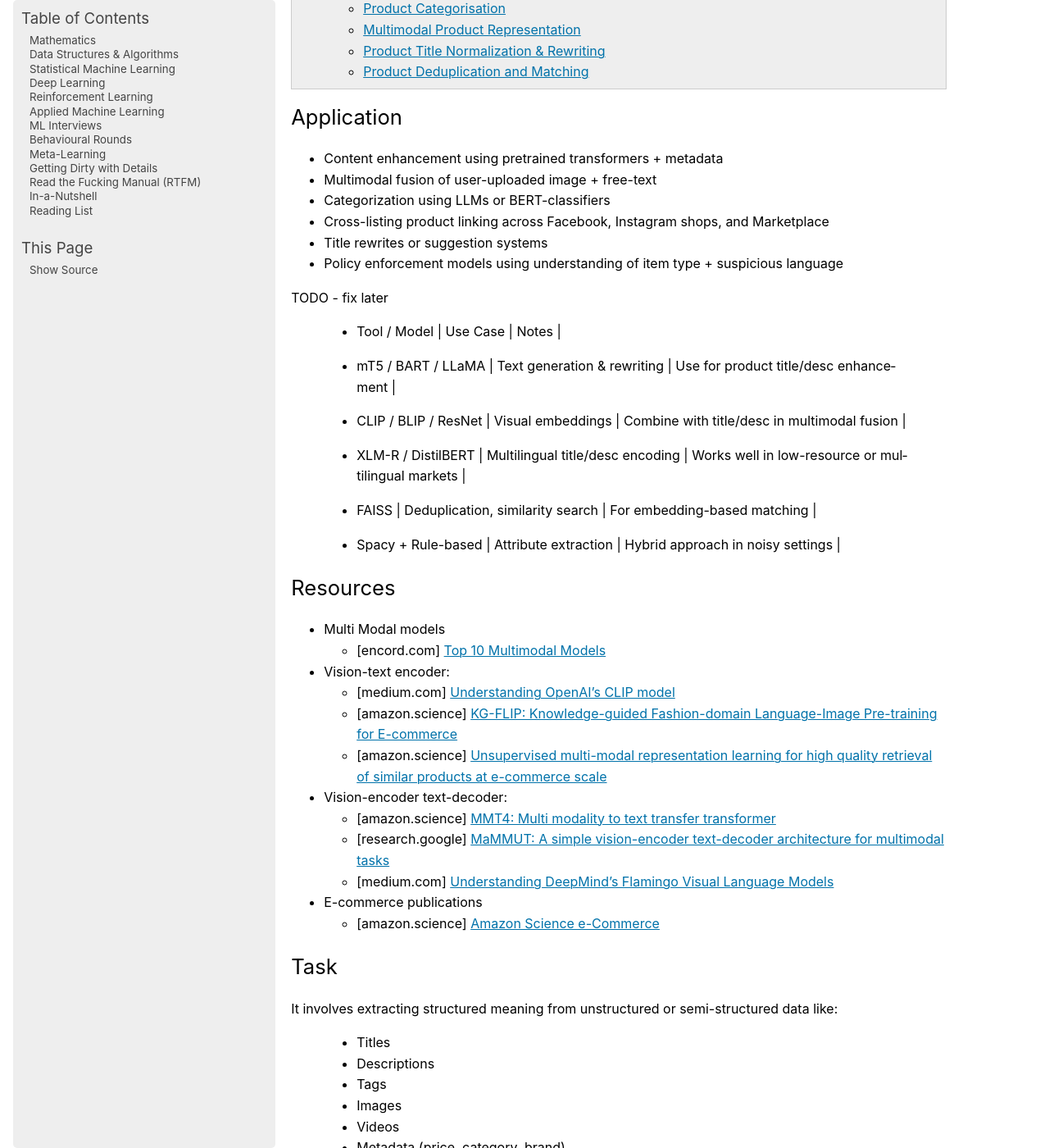
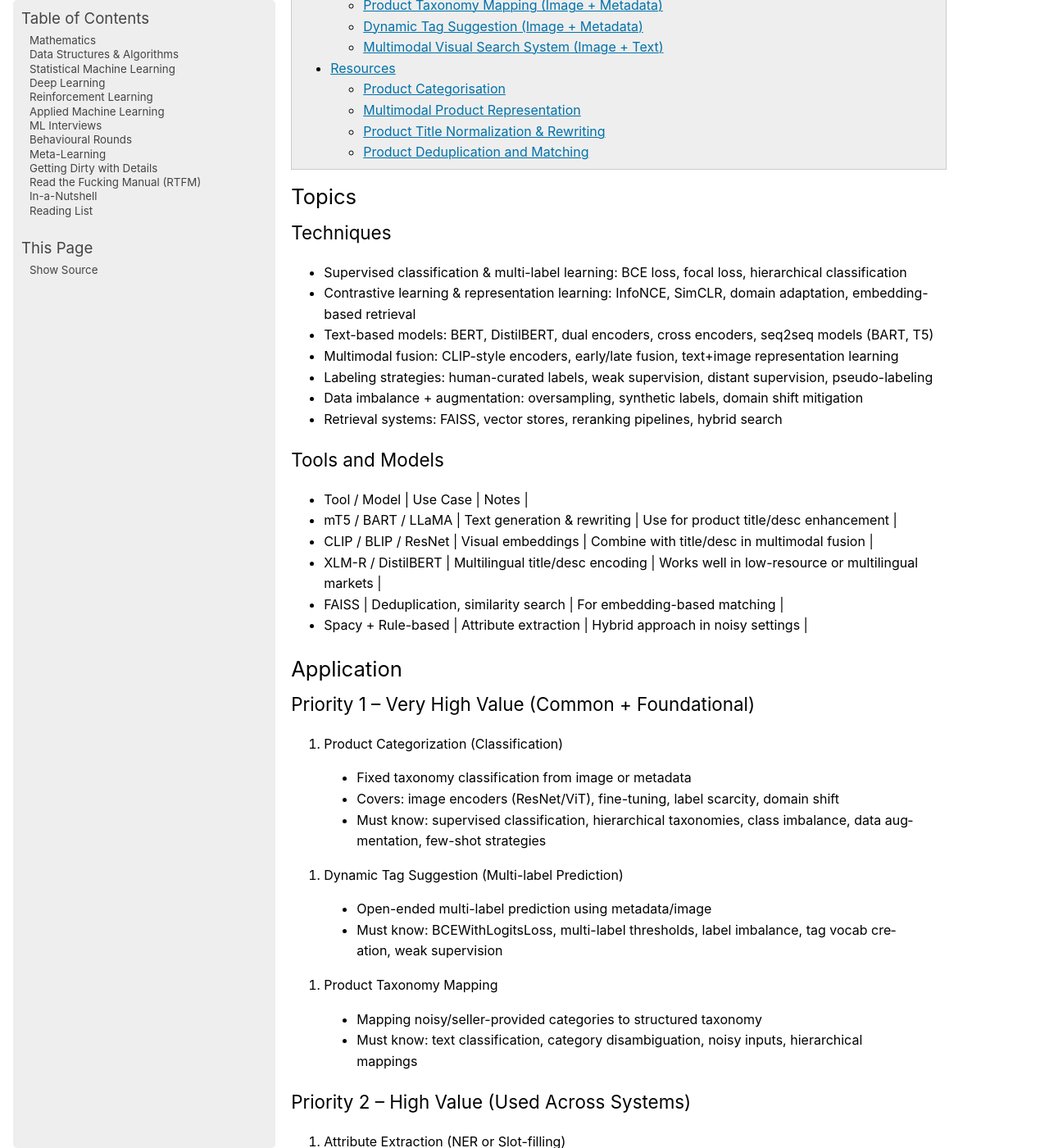
Before and after one commit to uselesstechjunks/leetcode, a Sphinx documentation site: the page built from docs/source/applied/methods/semantic/products.rst, in a window 1280 px wide and 1400 px high, scrolled down 566 px. Shown: the whole window at 82% size. Built offline with Sphinx 7.4.7, drawn with Linux system fonts in a browser that asks for light colours; pages that are not in the unit, such as notebooks, are missing from menus; some of the changed text lies outside the part shown.

Commit message:
Update and rename understanding.rst to products.rst

```diff
--- a/docs/source/applied/methods/semantic/understanding.rst
+++ b/docs/source/applied/methods/semantic/products.rst
@@ -7,59 +7,80 @@ Semantic Document Understanding
 	:backlinks: none
 
 **************************************************************************
+Topics
+**************************************************************************
+Techniques
+==========================================================================
+- Supervised classification & multi-label learning: BCE loss, focal loss, hierarchical classification
+- Contrastive learning & representation learning: InfoNCE, SimCLR, domain adaptation, embedding-based retrieval
+- Text-based models: BERT, DistilBERT, dual encoders, cross encoders, seq2seq models (BART, T5)
+- Multimodal fusion: CLIP-style encoders, early/late fusion, text+image representation learning
+- Labeling strategies: human-curated labels, weak supervision, distant supervision, pseudo-labeling
+- Data imbalance + augmentation: oversampling, synthetic labels, domain shift mitigation
+- Retrieval systems: FAISS, vector stores, reranking pipelines, hybrid search
+
+Tools and Models
+==========================================================================
+- Tool / Model | Use Case | Notes |
+- mT5 / BART / LLaMA | Text generation & rewriting | Use for product title/desc enhancement |
+- CLIP / BLIP / ResNet | Visual embeddings | Combine with title/desc in multimodal fusion |
+- XLM-R / DistilBERT | Multilingual title/desc encoding | Works well in low-resource or multilingual markets |
+- FAISS | Deduplication, similarity search | For embedding-based matching |
+- Spacy + Rule-based | Attribute extraction | Hybrid approach in noisy settings |
+
+**************************************************************************
 Application
 **************************************************************************
-- Content enhancement using pretrained transformers + metadata
-- Multimodal fusion of user-uploaded image + free-text
-- Categorization using LLMs or BERT-classifiers
-- Cross-listing product linking across Facebook, Instagram shops, and Marketplace
-- Title rewrites or suggestion systems
-- Policy enforcement models using understanding of item type + suspicious language
+Priority 1 – Very High Value (Common + Foundational)
+==========================================================================
+#. Product Categorization (Classification)
+	- Fixed taxonomy classification from image or metadata
+	- Covers: image encoders (ResNet/ViT), fine-tuning, label scarcity, domain shift
+	- Must know: supervised classification, hierarchical taxonomies, class imbalance, data augmentation, few-shot strategies
+#. Dynamic Tag Suggestion (Multi-label Prediction)
+	- Open-ended multi-label prediction using metadata/image
+	- Must know: BCEWithLogitsLoss, multi-label thresholds, label imbalance, tag vocab creation, weak supervision
+#. Product Taxonomy Mapping
+	- Mapping noisy/seller-provided categories to structured taxonomy
+	- Must know: text classification, category disambiguation, noisy inputs, hierarchical mappings
+Priority 2 – High Value (Used Across Systems)
+==========================================================================
+#. Attribute Extraction (NER or Slot-filling)
+	- Extract structured attributes like brand, color, size from title/description
+	- Must know: sequence labeling (BIO format), spaCy or BERT-based token classifiers, weak labeling, schema constraints
+#. Duplicate Listing Detection
+	- Detect duplicate or near-duplicate listings posted by users
+	- Must know: pairwise embedding similarity, clustering, contrastive learning, efficient retrieval, deduplication heuristics
+#. Image-Based Visual Search
+	- Match query images to catalog using visual similarity
+	- Must know: contrastive loss (InfoNCE), SimCLR, in-domain pretraining, feature indexing (FAISS), query augmentation
+#. Text-Based Search (Query → Product Metadata)
+	- Users search with queries matched to product text fields
+	- Must know: BM25, dense retrieval (dual encoder), cross-encoder reranking, FAISS, negative sampling
 
-TODO - fix later
+Priority 3 – Medium Value (Niche but insightful)
+==========================================================================
+#. Multimodal Entity Matching / Linking
+	- Link a product to a known item in a catalog (e.g., brand DB) using both image and text
+	- Must know: multimodal encoders (e.g., CLIP), late fusion vs early fusion, product resolution, text normalization
+#. Item Quality / Integrity Detection
+	- Detect suspicious, poor quality, or policy-violating listings
+	- Must know: content moderation, adversarial examples, cross-modal rules, abuse signals, self-supervised pretraining
 
-	- | Tool / Model | Use Case | Notes |
-	- | mT5 / BART / LLaMA | Text generation & rewriting | Use for product title/desc enhancement |
-	- | CLIP / BLIP / ResNet | Visual embeddings | Combine with title/desc in multimodal fusion |
-	- | XLM-R / DistilBERT | Multilingual title/desc encoding | Works well in low-resource or multilingual markets |
-	- | FAISS | Deduplication, similarity search | For embedding-based matching |
-	- | Spacy + Rule-based | Attribute extraction | Hybrid approach in noisy settings |
+Priority 4 – Lower Priority but Great for Bonus Points
+==========================================================================
+#. Product Title Generation
+	- Rewrite or generate SEO-friendly titles from user-written titles/descriptions
+	- Must know: text generation (seq2seq), BART/T5 models, summarization, input pre-processing
+#. Title/Description Normalization
+	- Normalize noisy seller-written text for search/ads relevance
+	- Must know: grammar correction, paraphrasing, rule-based + neural hybrid methods
+#. Visual Grounding / Region Tagging
+	- Localize object regions corresponding to attributes or tags
+	- Must know: object detection + vision-language grounding, attention maps, weak supervision
 
 **************************************************************************
-Resources
-**************************************************************************
-- Multi Modal models
-
-	- [encord.com] `Top 10 Multimodal Models <https://encord.com/blog/top-multimodal-models/>`_
-- Vision-text encoder:
-
-	- [medium.com] `Understanding OpenAI’s CLIP model <https://medium.com/@paluchasz/understanding-openais-clip-model-6b52bade3fa3>`_
-	- [amazon.science] `KG-FLIP: Knowledge-guided Fashion-domain Language-Image Pre-training for E-commerce <https://assets.amazon.science/fb/63/9b81471c4b46bad6bd1cbcb591bc/kg-flip-knowledge-guided-fashion-domain-language-image-pre-training-for-e-commerce.pdf>`_
-	- [amazon.science] `Unsupervised multi-modal representation learning for high quality retrieval of similar products at e-commerce scale <https://www.amazon.science/publications/unsupervised-multi-modal-representation-learning-for-high-quality-retrieval-of-similar-products-at-e-commerce-scale>`_
-- Vision-encoder text-decoder:
-
-	- [amazon.science] `MMT4: Multi modality to text transfer transformer <https://www.amazon.science/publications/mmt4-multi-modality-to-text-transfer-transformer>`_
-	- [research.google] `MaMMUT: A simple vision-encoder text-decoder architecture for multimodal tasks <https://research.google/blog/mammut-a-simple-vision-encoder-text-decoder-architecture-for-multimodal-tasks/>`_
-	- [medium.com] `Understanding DeepMind’s Flamingo Visual Language Models <https://medium.com/@paluchasz/understanding-flamingo-visual-language-models-bea5eeb05268>`_
-- E-commerce publications
-
-	- [amazon.science] `Amazon Science e-Commerce <https://www.amazon.science/publications?q=&f1=0000017b-cb9b-d0be-affb-cbbf08e40000&s=0>`_
-
-**************************************************************************
-Task
-**************************************************************************
-It involves extracting structured meaning from unstructured or semi-structured data like:
-
-	- Titles
-	- Descriptions
-	- Tags
-	- Images
-	- Videos
-	- Metadata (price, category, brand)
-	- Other multimodal cues (e.g., seller info, location, posting time)
-
-**************************************************************************
-Examples
+Problems
 **************************************************************************
 Text-Based Product Search (Metadata Only)
 ==========================================================================
@@ -425,6 +446,23 @@ Multimodal Visual Search System (Image + Text)
 **************************************************************************
 Resources
 **************************************************************************
+- Multi Modal models
+
+	- [encord.com] `Top 10 Multimodal Models <https://encord.com/blog/top-multimodal-models/>`_
+- Vision-text encoder:
+
+	- [medium.com] `Understanding OpenAI’s CLIP model <https://medium.com/@paluchasz/understanding-openais-clip-model-6b52bade3fa3>`_
+	- [amazon.science] `KG-FLIP: Knowledge-guided Fashion-domain Language-Image Pre-training for E-commerce <https://assets.amazon.science/fb/63/9b81471c4b46bad6bd1cbcb591bc/kg-flip-knowledge-guided-fashion-domain-language-image-pre-training-for-e-commerce.pdf>`_
+	- [amazon.science] `Unsupervised multi-modal representation learning for high quality retrieval of similar products at e-commerce scale <https://www.amazon.science/publications/unsupervised-multi-modal-representation-learning-for-high-quality-retrieval-of-similar-products-at-e-commerce-scale>`_
+- Vision-encoder text-decoder:
+
+	- [amazon.science] `MMT4: Multi modality to text transfer transformer <https://www.amazon.science/publications/mmt4-multi-modality-to-text-transfer-transformer>`_
+	- [research.google] `MaMMUT: A simple vision-encoder text-decoder architecture for multimodal tasks <https://research.google/blog/mammut-a-simple-vision-encoder-text-decoder-architecture-for-multimodal-tasks/>`_
+	- [medium.com] `Understanding DeepMind’s Flamingo Visual Language Models <https://medium.com/@paluchasz/understanding-flamingo-visual-language-models-bea5eeb05268>`_
+- E-commerce publications
+
+	- [amazon.science] `Amazon Science e-Commerce <https://www.amazon.science/publications?q=&f1=0000017b-cb9b-d0be-affb-cbbf08e40000&s=0>`_
+
 Product Categorisation
 ==========================================================================
 - Resources:
```
Also changed, not shown: other parts of docs/source/applied/methods/semantic/products.rst (+1 -1 lines).
